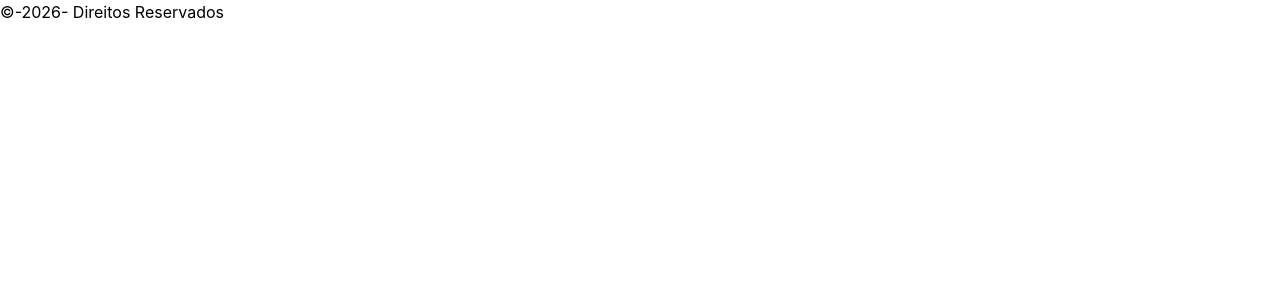
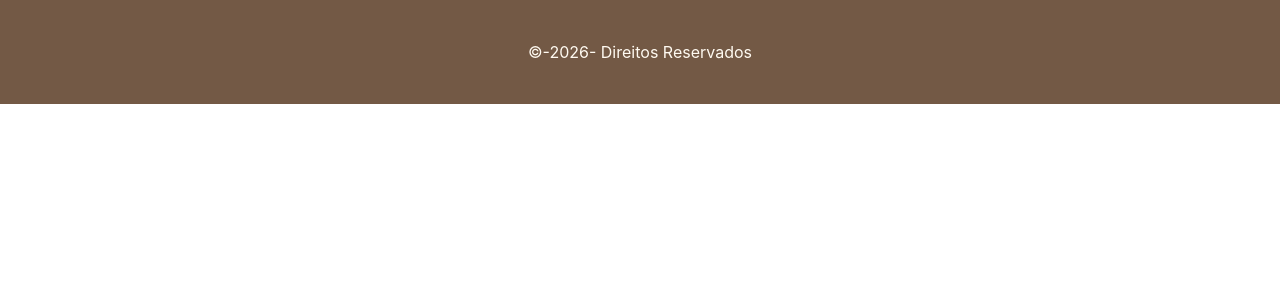
Before and after one commit to Pentacode-FIAP/cafeteria, a React (Vite) app: page / in a window 1280 px wide. Shown: the top 300 px of the page. Built offline with nearby package versions, Linux system fonts and the light colour scheme.

Commit message:
style: estilizando o footer

```diff
--- a/src/components/Footer.jsx
+++ b/src/components/Footer.jsx
@@ -2,7 +2,7 @@
 
 const Footer = () => {
   return (
-    <footer>
+    <footer className="text-center py-10 text-[#fffaf1] bg-[#735945]">
       <p>&copy;-2026- Direitos Reservados</p>
     </footer>
   )
```
